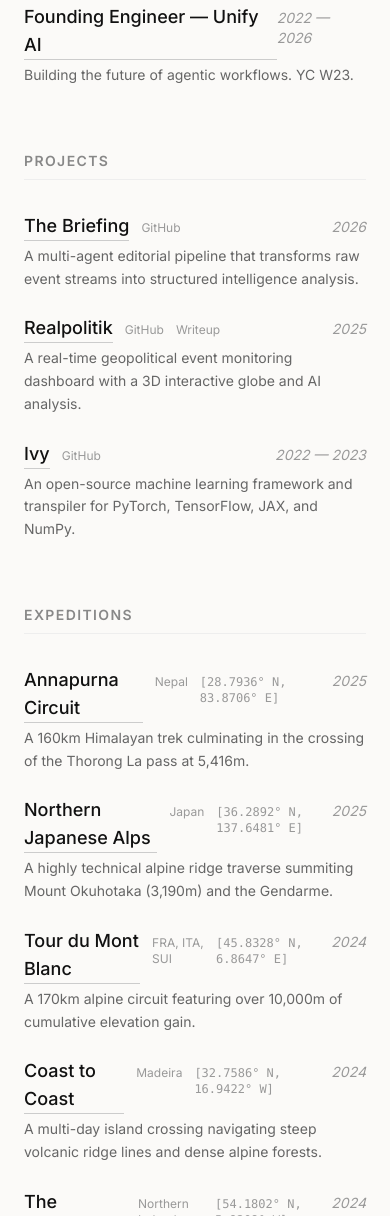
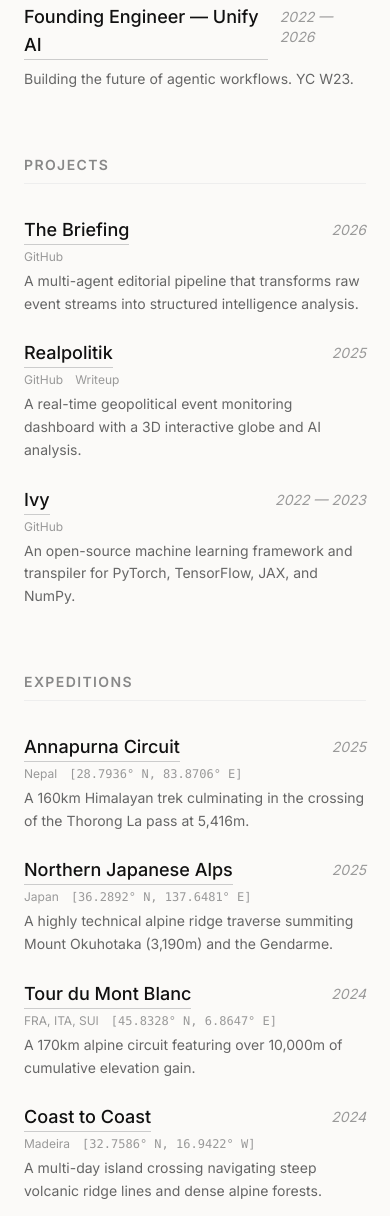
Before and after one commit to iamjameskeane/personal-website, an Astro site: page / in a window 390 px wide. Shown: the part 492-1708 px from the top of the page. Built offline with nearby package versions, Linux system fonts and the light colour scheme; Astro itself is replaced by a stand-in of ours.

Commit message:
Improve mobile responsiveness and add Strava link

```diff
--- a/src/components/ActivityItem.astro
+++ b/src/components/ActivityItem.astro
@@ -12,8 +12,9 @@ interface Props {
 const { title, titleHref, location, coordinates, coordinatesHref, description, date } = Astro.props;
 ---
 <div class="group">
-  <div class="flex items-baseline justify-between mb-1">
-    <div class="flex items-baseline gap-3">
+  <div class="flex flex-col md:flex-row md:items-baseline md:justify-between mb-1 gap-1 md:gap-0">
+    <div class="flex flex-col md:flex-row md:items-baseline gap-1 md:gap-3">
+      <div class="flex items-start justify-between md:justify-start gap-3">
         {titleHref ? (
           <a
             href={titleHref}
@@ -28,6 +29,10 @@ const { title, titleHref, location, coordinates, coordinatesHref, description, d
             {title}
           </span>
         )}
+        <span class="text-sm text-[#999] dark:text-[#888] font-sans italic md:hidden pt-1">{date}</span>
+      </div>
+
+      <div class="flex flex-wrap items-baseline gap-x-3 gap-y-0.5">
         <span class="text-xs text-[#999] dark:text-[#888] font-sans">
           {location}
         </span>
@@ -36,17 +41,18 @@ const { title, titleHref, location, coordinates, coordinatesHref, description, d
             href={coordinatesHref}
             target="_blank"
             rel="noopener noreferrer"
-          class="text-xs secondary-link font-mono"
+            class="text-xs secondary-link font-mono break-all sm:break-normal"
           >
             {coordinates}
           </a>
         ) : (
-        <span class="text-xs text-[#999] dark:text-[#888] font-mono">
+          <span class="text-xs text-[#999] dark:text-[#888] font-mono break-all sm:break-normal">
             {coordinates}
           </span>
         )}
       </div>
-    <span class="text-sm text-[#999] dark:text-[#888] font-sans italic">{date}</span>
+    </div>
+    <span class="text-sm text-[#999] dark:text-[#888] font-sans italic hidden md:block">{date}</span>
   </div>
   <p class="text-[#666] dark:text-[#888] text-sm leading-relaxed max-w-xl">
     {description}
--- a/src/components/LinkItem.astro
+++ b/src/components/LinkItem.astro
@@ -12,8 +12,9 @@ interface Props {
 const { title, href, description, date, external = false, github, writeup } = Astro.props;
 ---
 <div class="group">
-  <div class="flex items-baseline justify-between mb-1">
-    <div class="flex items-baseline gap-3">
+  <div class="flex flex-col md:flex-row md:items-baseline md:justify-between mb-1 gap-1 md:gap-0">
+    <div class="flex flex-col md:flex-row md:items-baseline gap-1 md:gap-3">
+      <div class="flex items-start justify-between md:justify-start gap-3">
         <a
           href={href}
           target={external ? "_blank" : undefined}
@@ -22,6 +23,10 @@ const { title, href, description, date, external = false, github, writeup } = As
         >
           {title}
         </a>
+        {date && <span class="text-sm text-[#999] dark:text-[#555] font-sans italic md:hidden pt-1">{date}</span>}
+      </div>
+
+      <div class="flex items-baseline gap-3">
         {github && (
           <a
             href={github}
@@ -43,7 +48,8 @@ const { title, href, description, date, external = false, github, writeup } = As
           </a>
         )}
       </div>
-    {date && <span class="text-sm text-[#999] dark:text-[#555] font-sans italic">{date}</span>}
+    </div>
+    {date && <span class="text-sm text-[#999] dark:text-[#555] font-sans italic hidden md:block">{date}</span>}
   </div>
   {description && (
     <p class="text-[#666] dark:text-[#888] text-sm leading-relaxed max-w-xl">
```
Lines whose indentation alone changed are shown as unchanged.
